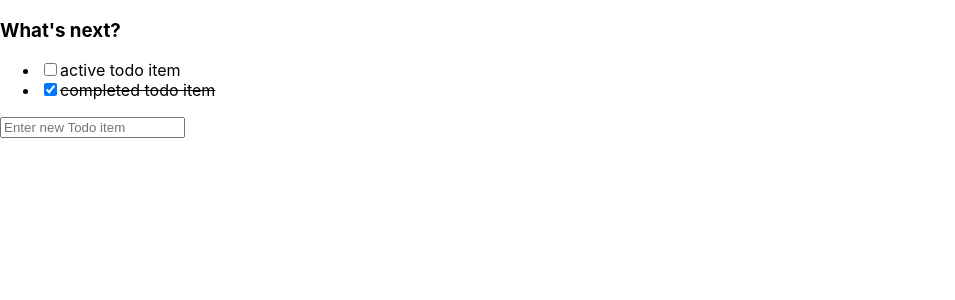
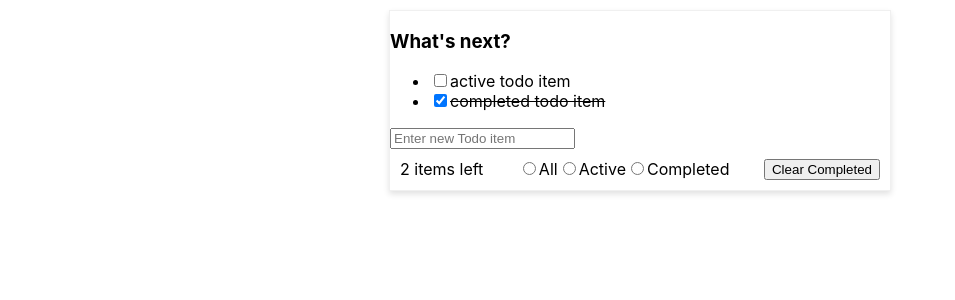
Before and after one commit to kgpoj/happyHomework, a React (Create React App) app in the folder todo-list/: page / in a window 1280 px wide. Shown: the top 300 px of the page, without its empty margins (0-955 px from the left). Built offline with nearby package versions, Linux system fonts and the light colour scheme.

Commit message:
feat: add bottom bar with number of left todos

```diff
--- a/todo-list/package.json
+++ b/todo-list/package.json
@@ -13,6 +13,7 @@
     "react": "^18.2.0",
     "react-dom": "^18.2.0",
     "react-scripts": "5.0.1",
+    "styled-components": "^5.3.6",
     "typescript": "^4.9.5",
     "web-vitals": "^2.1.4"
   },
@@ -39,5 +40,8 @@
       "last 1 firefox version",
       "last 1 safari version"
     ]
+  },
+  "devDependencies": {
+    "@types/styled-components": "^5.1.26"
   }
 }
--- /dev/null
+++ b/todo-list/src/components/BottomBar.tsx
@@ -0,0 +1,30 @@
+import React from 'react';
+import styled from "styled-components";
+
+const StyledWrapper = styled.div`
+  display: flex;
+  justify-content: space-between;
+  padding: 10px;
+`
+interface BottomBarProps {
+    todoNum: number
+}
+
+function BottomBar({todoNum}: BottomBarProps) {
+    return (
+        <StyledWrapper>
+            <div>{todoNum} items left</div>
+            <div>
+                <input type="radio" id="All" name="todoFilter" value="All"/>
+                <label htmlFor="All">All</label>
+                <input type="radio" id="Active" name="todoFilter" value="Active"/>
+                <label htmlFor="Active">Active</label>
+                <input type="radio" id="Completed" name="todoFilter" value="Completed"/>
+                <label htmlFor="Completed">Completed</label>
+            </div>
+            <button>Clear Completed</button>
+        </StyledWrapper>
+    );
+}
+
+export default BottomBar;
--- a/todo-list/src/components/TodoList.tsx
+++ b/todo-list/src/components/TodoList.tsx
@@ -6,10 +6,19 @@ import NewTodoInput from "./NewTodoInput";
 import EditTodoInput from "./EditTodoInput";
 import TodoCheckbox from "./TodoCheckbox";
 import TodoDetail from "./TodoDetail";
+import styled from "styled-components";
+import BottomBar from "./BottomBar";
 
 function initState(dataSource: TodoItem[]): { [index: number]: boolean } {
     return dataSource.reduce((total, cur) => ({...total, [cur.id]: false}), {});
 }
+
+const StyledWrapper = styled.div`
+  width: 500px;
+  margin: 10px auto;
+  border: 1px solid rgba(5, 5, 5, 0.06);
+  box-shadow: 0 3px 6px 0 rgb(0 0 0 / 12%);
+`;
 
 function TodoList() {
     const [dataSource, setDataSource] = useState<TodoItem[]>(mockTodoData);
@@ -31,7 +40,7 @@ function TodoList() {
     };
 
     return (
-        <div>
+        <StyledWrapper>
             <h3>{"What's next?"}</h3>
             <ul>
                 {dataSource.map(({data, status, id},) =>
@@ -58,7 +67,8 @@ function TodoList() {
                 )}
             </ul>
             <NewTodoInput refreshPage={refreshPage}/>
-        </div>
+            <BottomBar todoNum={dataSource.length}/>
+        </StyledWrapper>
     );
 }
 
```
Also changed, not shown: 2 other files (tests, documents, lock files or other folders).
